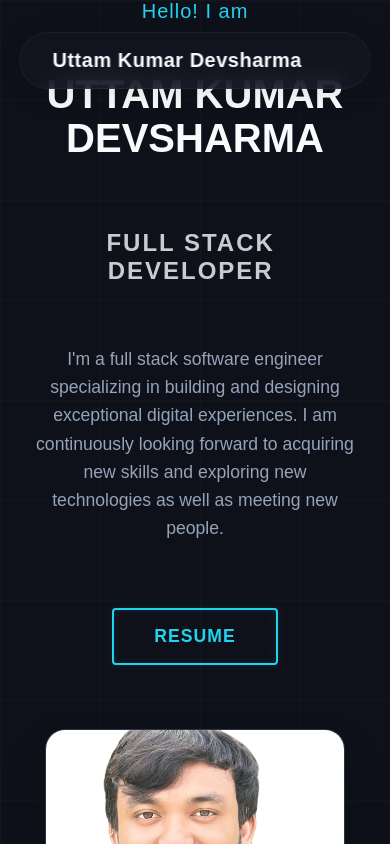
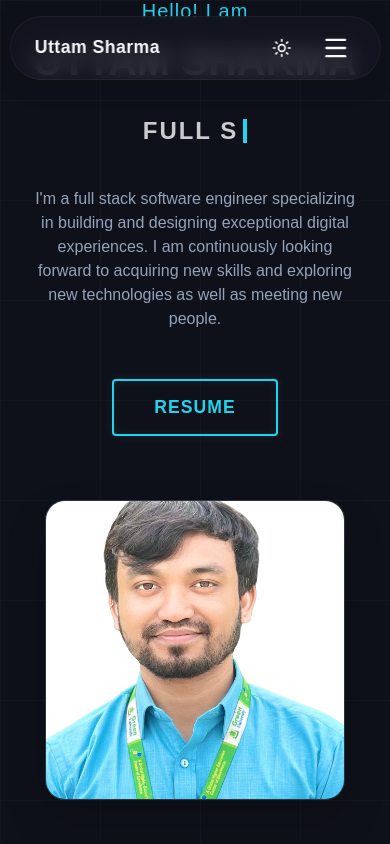
Before and after one commit to Uttamdevsharma/portfolio, a Next.js app: page / in a window 390 px wide. Shown: the top 844 px of the page. Built offline with nearby package versions, Linux system fonts and the light colour scheme.

Commit message:
feat : navbar and hero section

```diff
--- a/package.json
+++ b/package.json
@@ -13,7 +13,8 @@
     "next": "16.2.2",
     "next-themes": "^0.4.6",
     "react": "19.2.4",
-    "react-dom": "19.2.4"
+    "react-dom": "19.2.4",
+    "react-icons": "^5.6.0"
   },
   "devDependencies": {
     "@tailwindcss/postcss": "^4",
--- a/src/components/Hero.module.css
+++ b/src/components/Hero.module.css
@@ -1,7 +1,7 @@
 .heroContainer {
   display: flex;
-  min-height: 100vh;
-  padding: 0 12rem;
+  height: 100vh;
+  padding: 80px 12rem 2rem 12rem;
   align-items: center;
   justify-content: space-between;
   position: relative;
@@ -13,7 +13,7 @@
   max-width: 600px;
   display: flex;
   flex-direction: column;
-  gap: 1rem;
+  gap: 0.5rem;
 }
 
 .greeting {
@@ -24,25 +24,29 @@
 }
 
 .name {
-  font-size: 4.5rem;
+  font-size: 3.8rem;
   font-weight: 800;
   line-height: 1.1;
   color: var(--text-color);
   text-transform: uppercase;
+  margin: 0.5rem 0;
 }
 
 .designationWrapper {
   display: flex;
   align-items: center;
+  height: 3rem; /* Fixed height to prevent layout shift */
+  margin: 0.5rem 0;
 }
 
 .designation {
-  font-size: 2.5rem;
+  font-size: 2rem;
   font-weight: 700;
   color: var(--text-color);
   opacity: 0.8;
   letter-spacing: 2px;
   text-transform: uppercase;
+  margin: 0;
 }
 
 .cursor {
@@ -60,15 +64,15 @@
 }
 
 .intro {
-  margin-top: 1.5rem;
+  margin-top: 1rem;
   color: var(--text-muted);
-  font-size: 1.1rem;
-  line-height: 1.6;
-  max-width: 540px;
+  font-size: 1rem;
+  line-height: 1.5;
+  max-width: 500px;
 }
 
 .resumeBtn {
-  margin-top: 2rem;
+  margin-top: 1.5rem;
   padding: 1rem 2.5rem;
   background: transparent;
   color: var(--cyan-accent);
--- a/src/components/Hero.tsx
+++ b/src/components/Hero.tsx
@@ -1,17 +1,54 @@
 "use client";
 
 import Image from "next/image";
+import { useState, useEffect } from "react";
 import styles from "./Hero.module.css";
 
+const TITLES = [
+  "Full Stack Developer",
+  "Web Developer",
+  "Software Engineer"
+];
+
 export function Hero() {
+  const [text, setText] = useState("");
+  const [isDeleting, setIsDeleting] = useState(false);
+  const [loopNum, setLoopNum] = useState(0);
+  const [typingSpeed, setTypingSpeed] = useState(150);
+
+  useEffect(() => {
+    let timer = setTimeout(() => {
+      const i = loopNum % TITLES.length;
+      const fullText = TITLES[i];
+
+      setText(
+        isDeleting
+          ? fullText.substring(0, text.length - 1)
+          : fullText.substring(0, text.length + 1)
+      );
+
+      setTypingSpeed(isDeleting ? 50 : 150);
+
+      if (!isDeleting && text === fullText) {
+        setTimeout(() => setIsDeleting(true), 1500);
+      } else if (isDeleting && text === "") {
+        setIsDeleting(false);
+        setLoopNum(loopNum + 1);
+        setTypingSpeed(500);
+      }
+    }, typingSpeed);
+
+    return () => clearTimeout(timer);
+  }, [text, isDeleting, loopNum, typingSpeed]);
+
   return (
     <section className={styles.heroContainer}>
       <div className={styles.leftContent}>
         <span className={styles.greeting}>Hello! I am</span>
-        <h1 className={styles.name}>Uttam Kumar Devsharma</h1>
+        <h1 className={styles.name}>Uttam Sharma</h1>
 
         <div className={styles.designationWrapper}>
-          <h2 className={styles.designation}>Full Stack Developer</h2>
+          <h2 className={styles.designation}>{text}</h2>
           <span className={styles.cursor}></span>
         </div>
 
--- a/src/components/Navbar.module.css
+++ b/src/components/Navbar.module.css
@@ -60,8 +60,103 @@
   background-color: var(--border-color);
 }
 
+.mobileActions {
+  display: none;
+  align-items: center;
+  gap: 1rem;
+}
+
+.hamburger {
+  background: none;
+  border: none;
+  cursor: pointer;
+  color: var(--text-color);
+  display: flex;
+  align-items: center;
+  justify-content: center;
+  z-index: 2000;
+  transition: transform 0.3s ease;
+}
+
+.hamburger:hover {
+  color: var(--cyan-accent);
+}
+
+.themeToggleMobile {
+  background: none;
+  border: none;
+  cursor: pointer;
+  color: var(--text-color);
+  display: flex;
+  align-items: center;
+  justify-content: center;
+  padding: 0.5rem;
+  border-radius: 50%;
+  transition: background-color 0.3s ease;
+}
+
+/* Mobile Menu Overlay */
+.mobileOverlay {
+  position: fixed;
+  top: 0;
+  left: 0;
+  width: 100%;
+  height: 100vh;
+  background-color: var(--nav-bg);
+  backdrop-filter: blur(20px);
+  -webkit-backdrop-filter: blur(20px);
+  z-index: 1500;
+  display: flex;
+  justify-content: center;
+  align-items: center;
+  opacity: 0;
+  visibility: hidden;
+  transition: all 0.4s cubic-bezier(0.4, 0, 0.2, 1);
+  transform: translateY(-20px);
+}
+
+.mobileOverlay.open {
+  opacity: 1;
+  visibility: visible;
+  transform: translateY(0);
+}
+
+.mobileNavLinks {
+  display: flex;
+  flex-direction: column;
+  align-items: center;
+  gap: 2.5rem;
+}
+
+.mobileLink {
+  font-size: 2.5rem;
+  font-weight: 700;
+  color: var(--text-color);
+  transition: all 0.3s ease;
+  text-decoration: none;
+}
+
+.mobileLink:hover {
+  color: var(--cyan-accent);
+  transform: scale(1.1);
+}
+
 @media (max-width: 768px) {
   .navLinks {
     display: none;
   }
+
+  .mobileActions {
+    display: flex;
+  }
+
+  .logo {
+    font-size: 1.1rem;
+  }
+
+  .navbarContainer {
+    padding: 0.8rem 1.5rem;
+    width: 95%;
+    top: 1rem;
+  }
 }
--- a/src/components/Navbar.tsx
+++ b/src/components/Navbar.tsx
@@ -3,7 +3,7 @@
 import Link from "next/link";
 import { useTheme } from "next-themes";
 import { useEffect, useState } from "react";
-import { Moon, Sun } from "lucide-react";
+import { Moon, Sun, Menu, X } from "lucide-react";
 import styles from "./Navbar.module.css";
 
 const NAVBAR_LINKS = [
@@ -18,6 +18,7 @@ const NAVBAR_LINKS = [
 
 export function Navbar() {
   const [mounted, setMounted] = useState(false);
+  const [isMenuOpen, setIsMenuOpen] = useState(false);
   const { theme, setTheme } = useTheme();
 
   // useEffect only runs on the client, so now we can safely show the UI
@@ -25,10 +26,14 @@ export function Navbar() {
     setMounted(true);
   }, []);
 
+  const toggleMenu = () => setIsMenuOpen(!isMenuOpen);
+
   return (
+    <>
       <nav className={styles.navbarContainer}>
-      <div className={styles.logo}>Uttam Kumar Devsharma</div>
+        <div className={styles.logo}>Uttam Sharma</div>
 
+        {/* Desktop Links */}
         <div className={styles.navLinks}>
           {NAVBAR_LINKS.map((link) => (
             <Link key={link.name} href={link.href} className={styles.link}>
@@ -46,6 +51,39 @@ export function Navbar() {
             </button>
           )}
         </div>
+
+        {/* Mobile Toggle Icon */}
+        <div className={styles.mobileActions}>
+          {mounted && (
+            <button
+              onClick={() => setTheme(theme === "dark" ? "light" : "dark")}
+              className={styles.themeToggleMobile}
+              aria-label="Toggle Dark Mode"
+            >
+              {theme === "dark" ? <Sun size={20} /> : <Moon size={20} />}
+            </button>
+          )}
+          <button className={styles.hamburger} onClick={toggleMenu} aria-label="Toggle Menu">
+            {isMenuOpen ? <X size={28} /> : <Menu size={28} />}
+          </button>
+        </div>
       </nav>
+
+      {/* Mobile Menu Overlay */}
+      <div className={`${styles.mobileOverlay} ${isMenuOpen ? styles.open : ""}`}>
+        <div className={styles.mobileNavLinks}>
+          {NAVBAR_LINKS.map((link) => (
+            <Link
+              key={link.name}
+              href={link.href}
+              className={styles.mobileLink}
+              onClick={() => setIsMenuOpen(false)}
+            >
+              {link.name}
+            </Link>
+          ))}
+        </div>
+      </div>
+    </>
   );
 }
--- a/src/components/SideElements.module.css
+++ b/src/components/SideElements.module.css
@@ -1,6 +1,4 @@
-.sideElementsContainer {
-  /* This container handles the position of both sides, but it's easier to just make two fixed blocks */
-}
+/* Side Elements CSS */
 
 /* Left Side - Social Icons */
 .leftSidebar {
@@ -43,7 +41,7 @@
 .rightSidebar {
   position: fixed;
   right: 40px;
-  bottom: 0;
+  top: 0;
   display: flex;
   flex-direction: column;
   align-items: center;
@@ -51,11 +49,11 @@
   z-index: 100;
 }
 
-.rightSidebar::after {
+.rightSidebar::before {
   content: "";
   display: block;
   width: 1px;
-  height: 90px;
+  height: 120px;
   margin: 0 auto;
   background-color: var(--text-color);
   opacity: 0.5;
@@ -68,11 +66,11 @@
   opacity: 0.7;
   font-size: 0.9rem;
   font-weight: 500;
-  letter-spacing: 1px;
+  letter-spacing: 2px;
   transition: all 0.3s ease;
   text-decoration: none;
   font-family: inherit;
-  margin-bottom: 20px;
+  margin-top: 10px;
 }
 
 .emailLink:hover {
--- a/src/components/SideElements.tsx
+++ b/src/components/SideElements.tsx
@@ -1,6 +1,6 @@
 "use client";
 
-import { Github, Youtube, Facebook, Linkedin } from "lucide-react";
+import { FaGithub, FaYoutube, FaFacebook, FaLinkedin } from "react-icons/fa";
 import styles from "./SideElements.module.css";
 import Link from "next/link";
 
@@ -9,22 +9,22 @@ export function SideElements() {
     <>
       <div className={styles.leftSidebar}>
         <Link href="https://github.com" target="_blank" className={styles.iconLink}>
-          <Github size={20} />
+          <FaGithub size={20} />
         </Link>
         <Link href="https://youtube.com" target="_blank" className={styles.iconLink}>
-          <Youtube size={20} />
+          <FaYoutube size={20} />
         </Link>
         <Link href="https://facebook.com" target="_blank" className={styles.iconLink}>
-          <Facebook size={20} />
+          <FaFacebook size={20} />
         </Link>
         <Link href="https://linkedin.com" target="_blank" className={styles.iconLink}>
-          <Linkedin size={20} />
+          <FaLinkedin size={20} />
         </Link>
       </div>
 
       <div className={styles.rightSidebar}>
-        <a href="mailto:uttamkumar@gmail.com" className={styles.emailLink}>
-          uttamkumar@gmail.com
+        <a href="mailto:uttam.devsharma@gmail.com" className={styles.emailLink}>
+          uttam.devsharma@gmail.com
         </a>
       </div>
     </>
```
Also changed, not shown: 1 other file (tests, documents, lock files or other folders). Lines whose indentation alone changed are shown as unchanged.
